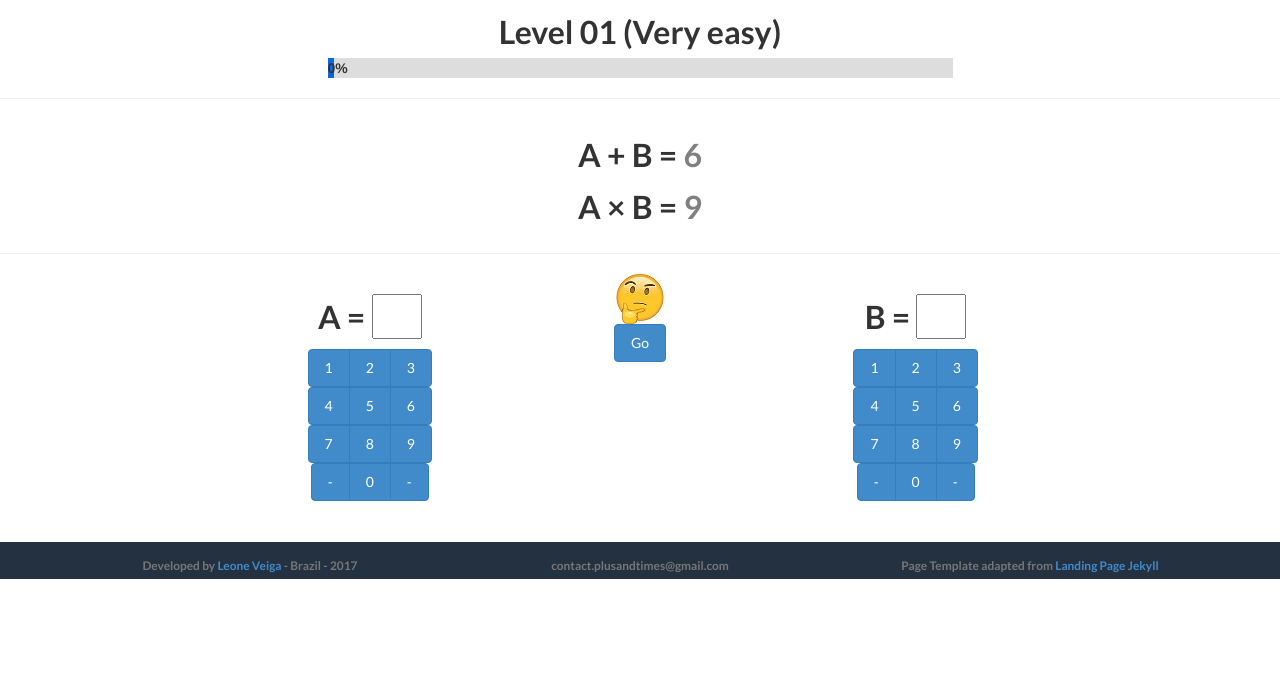
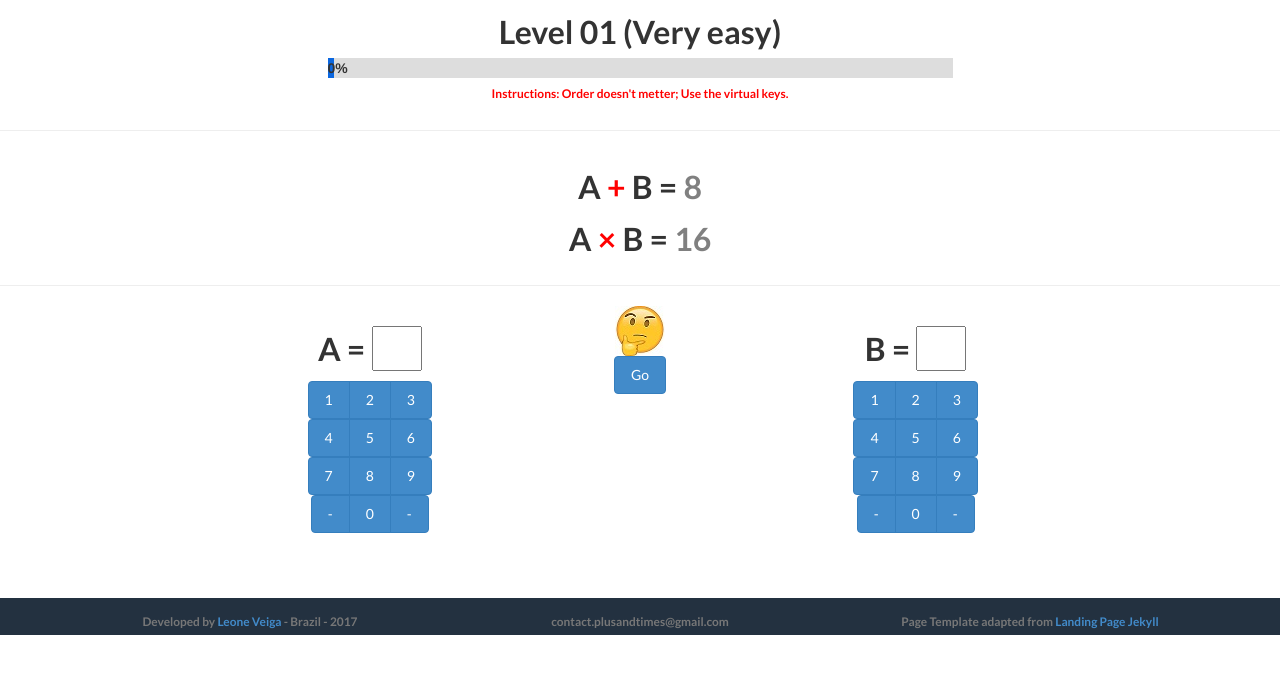
Before and after one commit to somaeprod/sep4, a plain HTML site: page level01_925148.html in a window 1280 px wide. Shown: the part 54-728 px from the top of the page. Drawn offline with Linux system fonts and the light colour scheme.

Commit message:
Add files via upload

```diff
--- a/css/landing-page.css
+++ b/css/landing-page.css
@@ -174,7 +174,7 @@ p.copyright {
 
 
 
-==================================== */
+/*==================================== */
 
 @media(max-width:50px) {
         h3 {
@@ -186,12 +186,19 @@ p.copyright {
 }
 
 
-@media(max-width:250px) {
+@media(min-width:100px) {
         h3 {
         padding-top: 0px;
         padding-bottom: 0px;
         font-size: 14px;
         line-height: 14px;
+    }
+
+        h6 {
+        padding-top: 0px;
+        padding-bottom: 0px;
+        font-size: 8px;
+        line-height: 8px;
     }
 }
 
@@ -201,6 +208,14 @@ p.copyright {
         padding-bottom: 0px;
         font-size: 18px;
         line-height: 18px;
+    }
+
+
+        h6 {
+        padding-top: 0px;
+        padding-bottom: 0px;
+        font-size: 8px;
+        line-height: 8px;
     }
 }
 
@@ -213,6 +228,14 @@ p.copyright {
         line-height: 22px;
 
     }
+
+
+        h6 {
+        padding-top: 0px;
+        padding-bottom: 0px;
+        font-size: 10px;
+        line-height: 10px;
+    }
 }
 
 @media(min-width:800px) {
@@ -223,6 +246,14 @@ p.copyright {
         font-size: 28px;
         line-height: 28px;
 
+    }
+
+
+        h6 {
+        padding-top: 0px;
+        padding-bottom: 0px;
+        font-size: 12px;
+        line-height: 12px;
     }
 }
 
@@ -235,6 +266,15 @@ p.copyright {
         line-height: 32px;
 
     }
+
+        h6 {
+        padding-top: 0px;
+        padding-bottom: 0px;
+        font-size: 12px;
+        line-height: 12px;
+    }
+
+
 }
 
 
@@ -259,12 +299,12 @@ p.copyright {
     }
 }
 
-@media(max-width:250px) {
+@media(min-width:100px) {
         .btn {
         border::1px;
         display:inline-block;
         outline:0;
-        padding:8px 8px;
+        padding:4px 6px;
         vertical-align:middle;
         overflow:hidden;
         text-decoration:none;
@@ -281,7 +321,7 @@ p.copyright {
         border::1px;
         display:inline-block;
         outline:0;
-        padding:8px 10px;
+        padding:4px 6px;
         vertical-align:middle;
         overflow:hidden;
         text-decoration:none;
--- a/level01_925148.html
+++ b/level01_925148.html
@@ -60,10 +60,10 @@
       function myFunction() {
 
           var x = document.getElementById("n1")
-          x.innerHTML = Math.floor((Math.random() * 5) + 0);
+          x.innerHTML = Math.floor((Math.random() * 5) + 1);
 
           var y = document.getElementById("n2")
-          y.innerHTML = Math.floor((Math.random() * 5) + 0);
+          y.innerHTML = Math.floor((Math.random() * 5) + 1);
 
           var s = parseFloat( x.innerHTML)  +  parseFloat(y.innerHTML);
           document.getElementById("soma").innerHTML = s;
@@ -181,6 +181,7 @@
       <div id="myProgress">
       <div id="myBar">0%</div>
       </div>
+      <h6 style="color:red;"> <b>Instructions:</b> Order doesn't metter; Use the virtual keys. </h6>
     </div>
     <div class="col-xs-3"></div>
   </div>
@@ -190,8 +191,8 @@
       <div class="row text-center" >
           <div class="col-xs-2"></div>
           <div class="col-xs-8">
-            <h3 class="name" >  A + B  = <a style="color:gray;" id="soma" >   </a></h3>
-            <h3 class="name" > A &times; B  = <a style="color:gray;" id="produto"></a></h3>
+            <h3 class="name" >  A <a style="color:red;"> + </a> B  = <a style="color:gray;" id="soma" >   </a></h3>
+            <h3 class="name" > A <a style="color:red;"> &times; </a> B  = <a style="color:gray;" id="produto"></a></h3>
           </div>
           <div class="col-xs-2"></div>
       </div>
@@ -213,7 +214,7 @@
 
                 <div class="col-xs-10">
 
-                      <form id="form_A" onkeypress="return event.keyCode != 13;">
+                      <form id="form_A" onkeypress="return event.keyCode != 13;" disabled>
                           <h3 class="name"> A = <input style="color:blue; width: 50px; height:5vm; text-align:center;" type="text" name="Au" id="user_A" > </h3>
                       </form>
 
@@ -261,6 +262,11 @@
               <div class="row text-center">
               <a href="#" onclick="compara(); myFunction();" class="btn btn-primary">Go</a>
             </div>
+
+
+
+
+
           </div>
 
           <div class="col-md-3 col-xs-4">
@@ -270,7 +276,7 @@
                   <div class="col-xs-1"></div>
 
                   <div class="col-xs-10">
-                        <form id="form_B" onkeypress="return event.keyCode != 13;">
+                        <form id="form_B" onkeypress="return event.keyCode != 13;" disabled>
                             <h3 class="name"> B = <input style="color:blue; width: 50px; height:5vm; text-align:center;" type="text" name="Bu" id="user_B" > </h3>
                         </form>
 
@@ -327,13 +333,13 @@
     <div class="container">
         <div class="row text-center">
             <div class="col-md-4">
-                <p class="copyright text-muted small">Developed by <a href="http://www.leoneveiga.com.br"> Leone Veiga</a> - Brazil - 2017</p>
+                <p class="copyright text-muted small">Developed by <a href="http://www.leoneveiga.com.br" target="_blank"> Leone Veiga</a> - Brazil - 2017</p>
             </div>
             <div class="col-md-4">
                 <p class="copyright text-muted small">contact.plusandtimes@gmail.com</p>
             </div>
             <div class="col-md-4">
-                <p class="copyright text-muted small">Page Template adapted from <a href="http://jekyllthemes.org/themes/landing-page/">Landing Page Jekyll</a></p>
+                <p class="copyright text-muted small">Page Template adapted from <a href="http://jekyllthemes.org/themes/landing-page/" target="_blank">Landing Page Jekyll</a></p>
             </div>
         </div>
     </div>
```
Also changed, not shown: index.html (+2 -2 lines), level02_609745.html (+5 -5 lines), level03_818074.html (+4 -4 lines), level04_268734.html (+4 -4 lines), level05_218683.html (+4 -4 lines).
